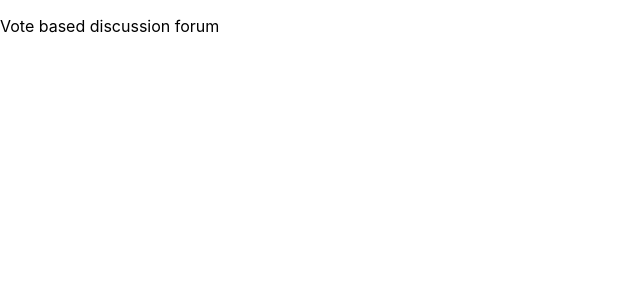
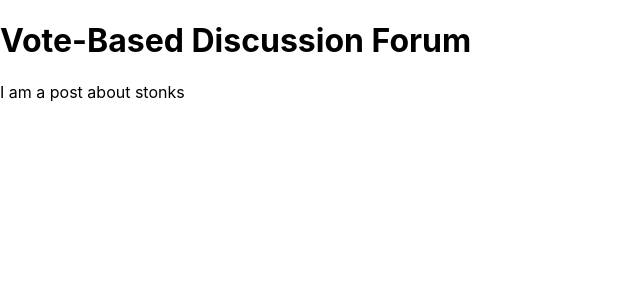
Before and after one commit to HR-Williams/discussion-forum, a React (Create React App) app: page / in a window 1280 px wide. Shown: the top 300 px of the page, without its empty margins (0-640 px from the left). Built offline with nearby package versions, Linux system fonts and the light colour scheme.

Commit message:
start static site display header, contentList and content
Co-authored-by: Jesse Callahan <jessetylercallahan@gmail.com>

```diff
--- a/src/components/App.js
+++ b/src/components/App.js
@@ -1,10 +1,13 @@
 import React from "react";
+import Header from "./Header";
+import ContentControl from "./ContentControl";
 
 function App() {
   return (
     <React.Fragment>
-    <p>Vote based discussion forum</p>
-  </React.Fragment>
+      <Header />
+      <ContentControl />
+    </React.Fragment>
   );
 }
 
--- /dev/null
+++ b/src/components/Content.js
@@ -0,0 +1,11 @@
+import React from "react";
+
+function Content() {
+  return (
+    <React.Fragment>
+      <p>I am a post about stonks</p>
+    </React.Fragment>
+  );
+}
+
+export default Content;
--- /dev/null
+++ b/src/components/ContentControl.js
@@ -0,0 +1,20 @@
+import React from 'react';
+import ContentList from './ContentList';
+
+class ContentControl extends React.Component {
+  constructor(props) {
+    super(props);
+    this.state = {};
+  }
+
+  render() {
+    return (
+      <React.Fragment>
+        <ContentList />
+      </React.Fragment>
+    )
+  }
+
+}
+
+export default ContentControl;
--- /dev/null
+++ b/src/components/ContentList.js
@@ -0,0 +1,10 @@
+import React from "react";
+import Content from "./Content";
+
+function ContentList() {
+  return (
+    <Content />
+  );
+}
+
+export default ContentList;
--- /dev/null
+++ b/src/components/Header.js
@@ -0,0 +1,9 @@
+import React from "react";
+
+function Header() {
+  return (
+    <h1>Vote-Based Discussion Forum</h1>
+  );
+}
+
+export default Header;
```
Also changed, not shown: src/components/NewContentForm.js (added), 1 other file (tests, documents, lock files or other folders).
